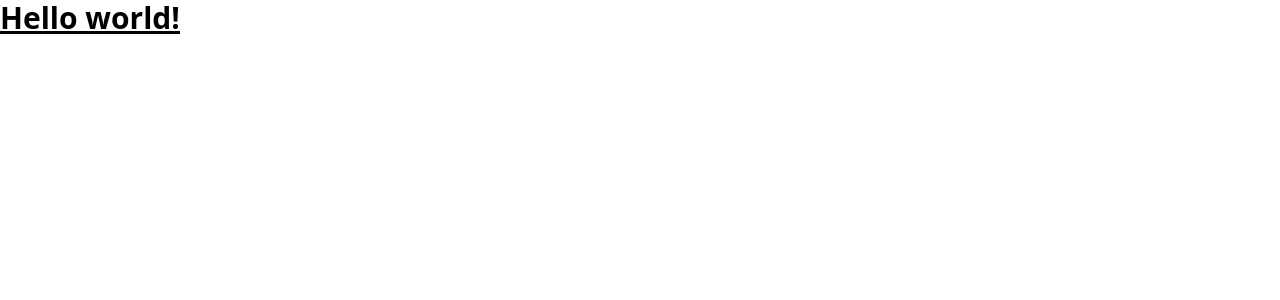
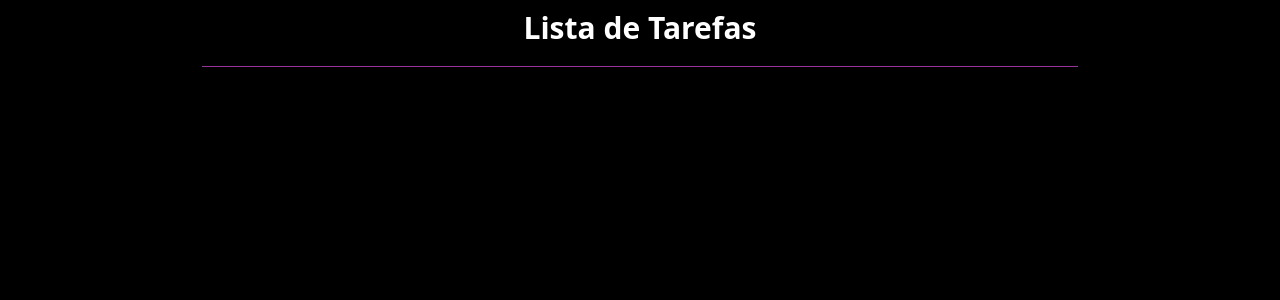
Before and after one commit to FelipeSousaRocha/todolist, a React (Vite) app in the folder todolist/: page / in a window 1280 px wide. Shown: the top 300 px of the page. Built offline with nearby package versions, Linux system fonts and the light colour scheme.

Commit message:
Parte inicial do sistema feita

```diff
--- a/todolist/src/App.tsx
+++ b/todolist/src/App.tsx
@@ -1,11 +1,13 @@
-import './index.css'
-
 function App() {
 
   return (
-    <h1 className="text-3xl font-bold underline">
-      Hello world!
-    </h1>
+    <div className="bg-black text-white min-h-screen">
+      <div className="m-auto max-w-4xl p-2.5">
+        <h1 className="m-0 p-0 text-white text-center border-b border-solid border-purple-neon pb-5 font-bold text-3xl">
+        Lista de Tarefas
+        </h1>
+      </div>
+    </div>
   )
 }
 
--- a/todolist/tailwind.config.cjs
+++ b/todolist/tailwind.config.cjs
@@ -2,6 +2,11 @@
 module.exports = {
   content: ['./src/**/*.{js,jsx,ts,tsx}'],
   theme: {
+    colors: {
+      'purple-neon': '#993399',
+      black: 'black',
+      white: 'white'
+    },
     extend: {}
   },
   plugins: []
```
